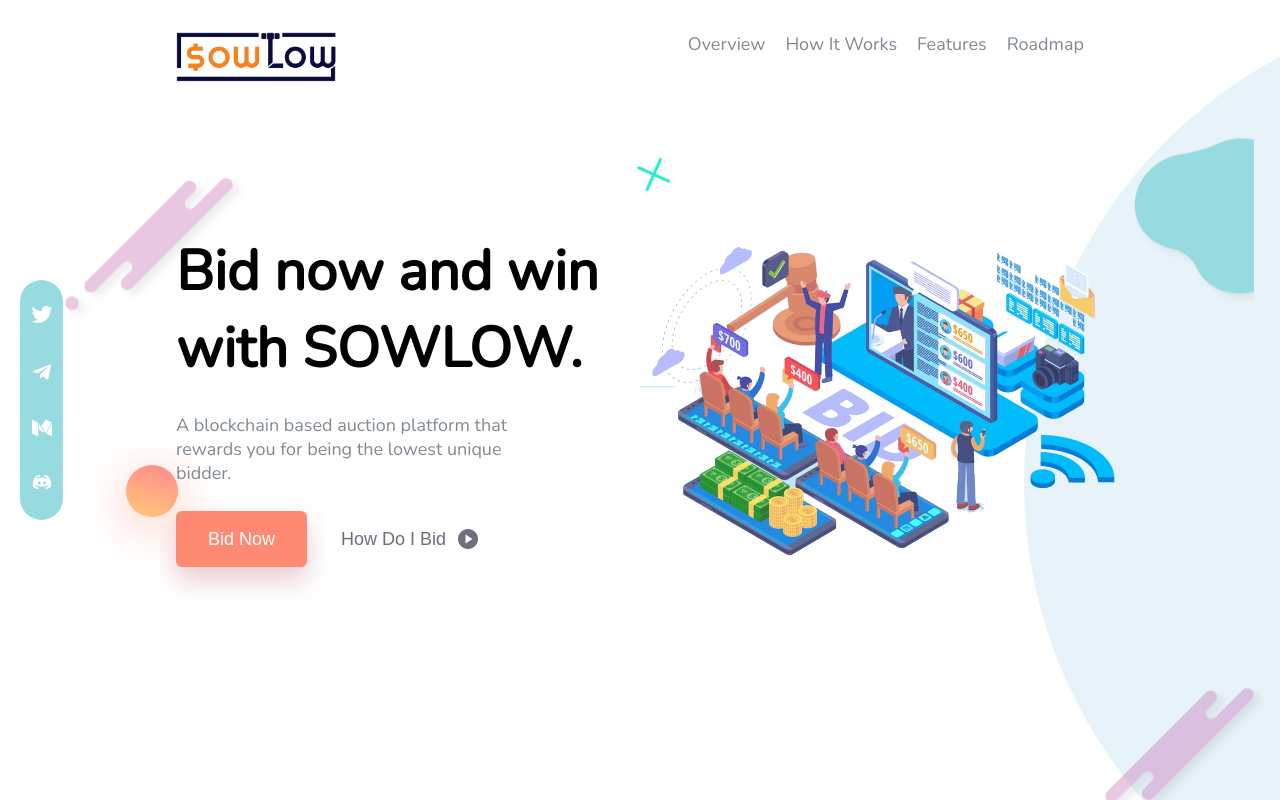
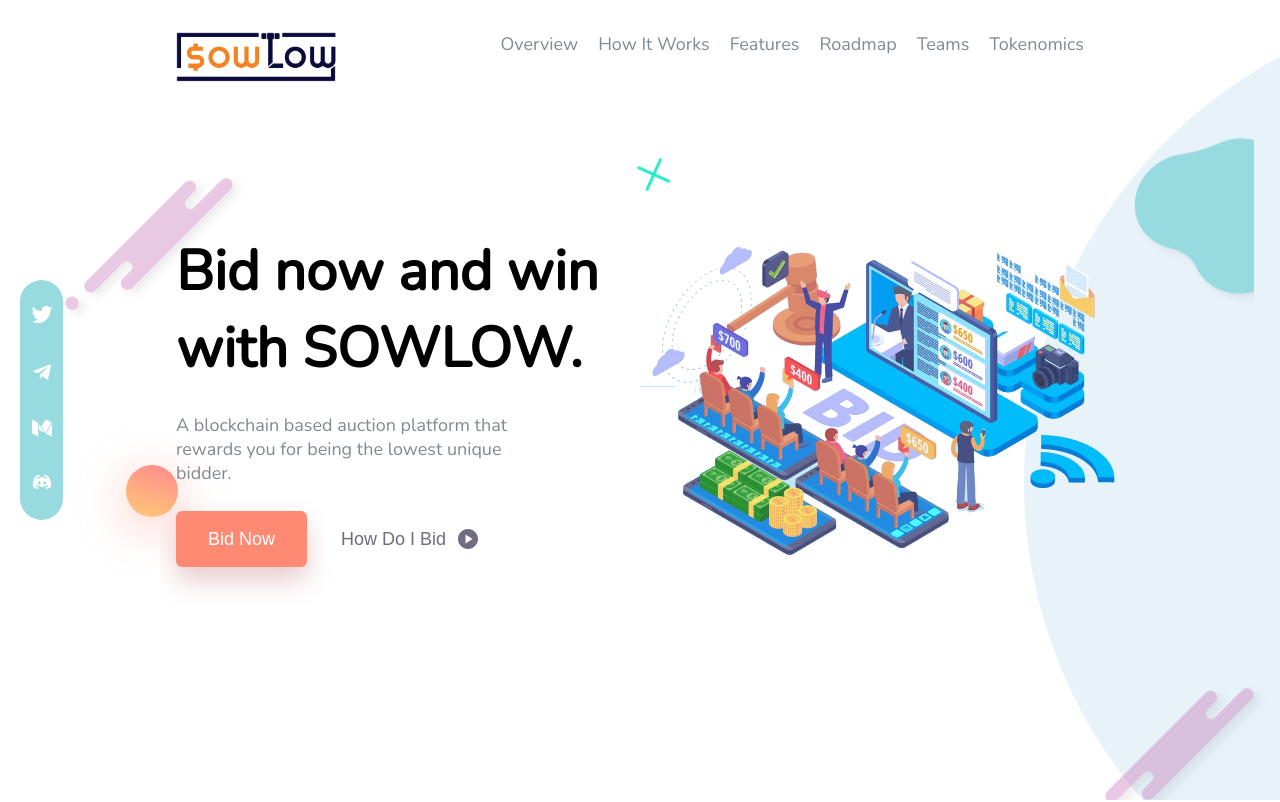
Before and after one commit to aryanknight/sowlow, a React (Create React App) app: page / in a window 1280 px wide. Shown: the top 802 px of the page. Built offline with nearby package versions, Linux system fonts and the light colour scheme.

Commit message:
navbar updated

```diff
--- a/src/Components/Navbar/Navbar.jsx
+++ b/src/Components/Navbar/Navbar.jsx
@@ -29,7 +29,8 @@
                         <div className="nav-item"><a href='#how'>How It Works</a></div>
                         <div className="nav-item"><a href="#features">Features</a></div>
                         <div className="nav-item"><a href="#roadmap">Roadmap</a></div>
-                        {/* <div className="nav-item"><a href="#team">Teams</a></div> */}
+                        <div className="nav-item"><a href="#team">Teams</a></div>
+                        <div className="nav-item"><a href="#tokenomics">Tokenomics</a></div>
                     </div>
                 </div>
             </div>
--- a/src/Components/Navbar/NavbarSmall.jsx
+++ b/src/Components/Navbar/NavbarSmall.jsx
@@ -41,7 +41,8 @@
                         <div className="sm-nav-item"><a href='#how'>How It Works</a></div>
                         <div className="sm-nav-item"><a href="#features">Features</a></div>
                         <div className="sm-nav-item"><a href="#roadmap">Roadmap</a></div>
-                        {/* <div className="sm-nav-item"><a href="#team">Teams</a></div> */}
+                        <div className="sm-nav-item"><a href="#team">Teams</a></div>
+                        <div className="nav-item"><a href="#tokenomics">Tokenomics</a></div>
                         <div className="sm-nav-item">
                             <a href="https://google.com" target="_blank">
                                 <Medium className="small-item" style={{width:'20px',height:'20px',marginRight:'16px'}}/>
--- a/src/Components/Tokenomics/Tokenomics.jsx
+++ b/src/Components/Tokenomics/Tokenomics.jsx
@@ -4,7 +4,7 @@
 
 export default function Tokenomics() {
     return (
-        <div className="features-cont" id="features">
+        <div className="features-cont" id="tokenomics">
             <div className="container-medium">
                 <div className="main-title" style={{marginTop:"20px"}}>
                     Tokenomics
```
